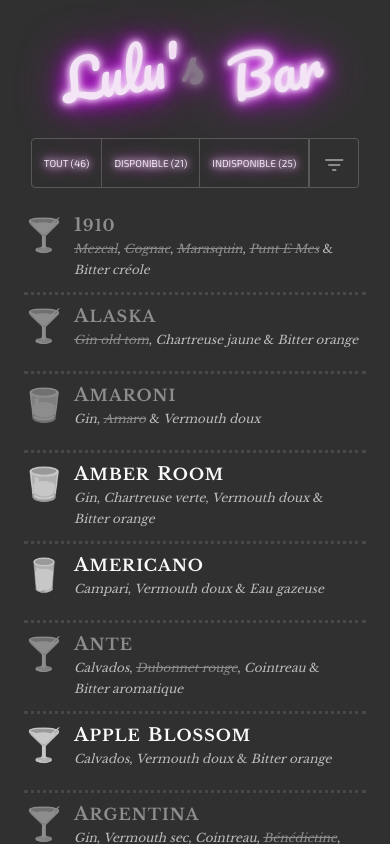
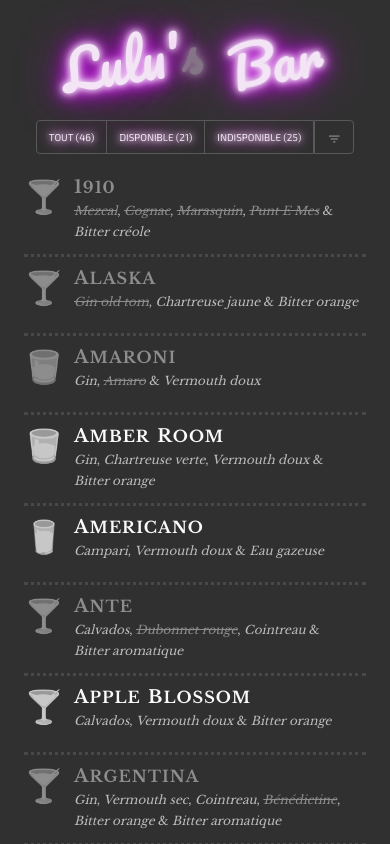
Before and after one commit to ludaub/chez-lulu, an Angular app: page / in a window 390 px wide. Built offline with nearby package versions, Linux system fonts and the light colour scheme.

Commit message:
feat: improve responsive design

```diff
--- a/src/app/app.component.html
+++ b/src/app/app.component.html
@@ -39,7 +39,7 @@
           [checked]="filterList.selectedOptions.selected.length > 0"
           [matMenuTriggerFor]="filterMenu"
         >
-          <mat-icon>filter_list</mat-icon>
+          <mat-icon class="toggle-filter-icon">filter_list</mat-icon>
         </mat-button-toggle>
       </mat-button-toggle-group>
     </div>
--- a/src/app/app.component.scss
+++ b/src/app/app.component.scss
@@ -15,28 +15,28 @@
 
 @media screen and (min-width: 320px) {
   .toolbar {
-    height: 192px;
+    height: 154px;
     padding-top: 24px;
   }
 }
 
-@media screen and (min-width: 320px) {
+@media screen and (min-width: 375px) {
   .toolbar {
-    height: 204px;
+    height: 166px;
     padding-top: 24px;
   }
 }
 
 @media screen and (min-width: 425px) {
   .toolbar {
-    height: 224px;
+    height: 204px;
     padding-top: 36px;
   }
 }
 
 @media screen and (min-width: 768px) {
   .toolbar {
-    height: 300px;
+    height: 290px;
     padding-top: 48px;
   }
 }
@@ -135,13 +135,19 @@
 
 @media screen and (min-width: 320px) {
   .toggle-group-container {
-    margin: 12px 0 6px;
+    margin: 24px 0 12px;
+  }
+}
+
+@media screen and (min-width: 375px) {
+  .toggle-group-container {
+    margin: 24px 0 12px;
   }
 }
 
 @media screen and (min-width: 425px) {
   .toggle-group-container {
-    margin: 24px 0 12px;
+    margin: 36px 0 18px;
   }
 }
 
--- a/src/styles.scss
+++ b/src/styles.scss
@@ -42,12 +42,20 @@ body {
       font-size: 8px;
       letter-spacing: 0;
     }
+
+    .mat-button-toggle-label-content {
+      line-height: 8px;
+    }
   }
 
   @media screen and (min-width: 375px) {
     .mat-button-toggle {
       font-size: 10px;
       letter-spacing: 1px;
+    }
+
+    .mat-button-toggle-label-content {
+      line-height: 10px;
     }
   }
 
@@ -56,12 +64,20 @@ body {
       font-size: 12px;
       letter-spacing: 2px;
     }
+
+    .mat-button-toggle-label-content {
+      line-height: 12px;
+    }
   }
 
   @media screen and (min-width: 768px) {
     .mat-button-toggle {
       font-size: 20px;
       letter-spacing: 8px;
+    }
+
+    .mat-button-toggle-label-content {
+      line-height: 48px;
     }
   }
 
@@ -115,6 +131,62 @@ body {
   &.toggle-group-filter {
     border-bottom-left-radius: 0;
     border-top-left-radius: 0;
+  }
+}
+
+@media screen and (min-width: 320px) {
+  .toggle-group-filter {
+    .mat-button-toggle-label-content {
+      line-height: 12px;
+    }
+
+    .toggle-filter-icon {
+      font-size: 12px;
+      height: 12px;
+      width: 12px;
+    }
+  }
+}
+
+@media screen and (min-width: 375px) {
+  .toggle-group-filter {
+    .mat-button-toggle-label-content {
+      line-height: 14px;
+    }
+
+    .toggle-filter-icon {
+      font-size: 14px;
+      height: 14px;
+      width: 14px;
+    }
+  }
+}
+
+@media screen and (min-width: 425px) {
+  .toggle-group-filter {
+    .mat-button-toggle-label-content {
+      line-height: 16px;
+    }
+
+    .toggle-filter-icon {
+      font-size: 16px;
+      height: 16px;
+      width: 16px;
+    }
+  }
+}
+
+@media screen and (min-width: 768px) {
+  .toggle-group-filter {
+    .mat-button-toggle-label-content {
+      line-height: 48px;
+    }
+
+    .toggle-filter-icon {
+      font-size: 24px;
+      height: 24px;
+      width: 24px;
+    }
   }
 }
 
```
